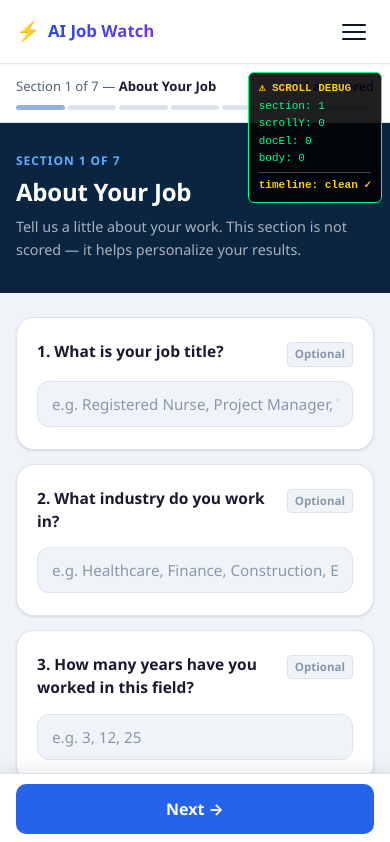
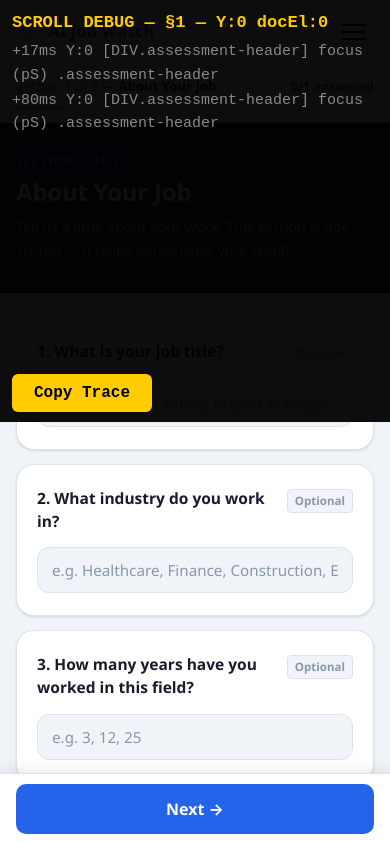
Before and after one commit to spanishgrantlee-hue/ai-job-watch, a React (Vite) app: page /assessment in a window 390 px wide. Shown: the top 842 px of the page. Built offline with nearby package versions, Linux system fonts and the light colour scheme.

Commit message:
Enlarge mobile debug panel with scroll/focus trace and Copy Trace button

```diff
--- a/src/pages/Assessment.jsx
+++ b/src/pages/Assessment.jsx
@@ -22,7 +22,22 @@ export default function Assessment() {
   const [scrollTimeline, setScrollTimeline] = useState([]);
   const { answers, setAnswers } = useAnswers();
   const navigate = useNavigate();
-  const headerRef = useRef(null); // receives programmatic focus on section change
+  const headerRef = useRef(null);
+  const scrollLogRef = useRef([]);
+  const sectionT0Ref = useRef(performance.now());
+  const logRef = useRef(null);
+
+  // Updated every render so prototype patches always call the latest closure.
+  logRef.current = (msg, isRed = false) => {
+    const t = `+${Math.round(performance.now() - sectionT0Ref.current)}ms`;
+    const ae = document.activeElement;
+    const aeStr = ae
+      ? `${ae.tagName}${ae.className ? '.' + String(ae.className).split(' ')[0] : ''}${ae.id ? '#' + ae.id : ''}`
+      : 'none';
+    const entry = { t, y: Math.round(window.scrollY), ae: aeStr, msg, isRed };
+    scrollLogRef.current = [...scrollLogRef.current, entry].slice(-10);
+    setScrollTimeline([...scrollLogRef.current]);
+  };
 
   const sectionData = sections.find(s => s.id === currentSection);
   const sectionQuestions = getQuestionsForSection(currentSection);
@@ -104,27 +119,45 @@ export default function Assessment() {
     return () => document.removeEventListener('scroll', update, { capture: true });
   }, []);
 
-  // INSTRUMENTATION: sample window.scrollY every frame for 600ms after each
-  // section change. Any non-zero reading is logged with its timestamp and the
-  // currently focused element so we can trace what is scrolling the page.
+  // Patch scrollIntoView and focus once so every call is captured in the trace.
   useEffect(() => {
+    const origSIV = Element.prototype.scrollIntoView;
+    Element.prototype.scrollIntoView = function(opts) {
+      const cls = String(this.className || '').split(' ')[0] || this.tagName;
+      logRef.current?.(`scrollIntoView .${cls}`, true);
+      return origSIV.call(this, opts);
+    };
+
+    const origFocus = HTMLElement.prototype.focus;
+    HTMLElement.prototype.focus = function(opts) {
+      const id = this.id || String(this.className || '').split(' ')[0] || this.tagName;
+      const label = opts?.preventScroll ? `focus(pS) .${id}` : `FOCUS .${id}`;
+      logRef.current?.(label, !opts?.preventScroll);
+      return origFocus.call(this, opts);
+    };
+
+    return () => {
+      Element.prototype.scrollIntoView = origSIV;
+      HTMLElement.prototype.focus = origFocus;
+    };
+  }, []);
+
+  // Sample scrollY every animation frame for 700ms after each section change.
+  useEffect(() => {
+    scrollLogRef.current = [];
     setScrollTimeline([]);
-    const t0 = performance.now();
     let prevY = Math.round(window.scrollY);
-    let log = [];
     let rafId;
 
     function sample() {
-      const t = Math.round(performance.now() - t0);
       const y = Math.round(window.scrollY);
       if (y !== prevY) {
-        const ae = document.activeElement;
-        const aeStr = ae ? `${ae.tagName}${ae.id ? '#' + ae.id : ''}` : '-';
-        log = [...log, `+${t}ms ${prevY}→${y} [${aeStr}]`];
-        setScrollTimeline(log);
+        logRef.current?.(`SCROLL ${prevY}→${y}`, true);
         prevY = y;
       }
-      if (t < 600) rafId = requestAnimationFrame(sample);
+      if (Math.round(performance.now() - sectionT0Ref.current) < 700) {
+        rafId = requestAnimationFrame(sample);
+      }
     }
 
     rafId = requestAnimationFrame(sample);
@@ -144,14 +177,16 @@ export default function Assessment() {
     if (isLastSection) {
       navigate('/results');
     } else {
-      document.activeElement?.blur(); // drop focus before section change so iOS Safari
-      setCurrentSection(s => s + 1); // doesn't scroll to keep the Next button in view
+      document.activeElement?.blur();
+      sectionT0Ref.current = performance.now();
+      setCurrentSection(s => s + 1);
       setErrors({});
     }
   }
 
   function handleBack() {
     document.activeElement?.blur();
+    sectionT0Ref.current = performance.now();
     setCurrentSection(s => s - 1);
     setErrors({});
   }
@@ -159,27 +194,56 @@ export default function Assessment() {
   return (
     <div className="assessment-page">
 
-      {/* ── TEMPORARY MOBILE DEBUG OVERLAY — remove before ship ── */}
+      {/* ── TEMPORARY MOBILE DEBUG PANEL — remove before ship ── */}
       <div style={{
-        position: 'fixed', top: '72px', right: '8px', zIndex: 9999,
-        background: 'rgba(0,0,0,0.88)', color: '#00ff88', fontFamily: 'monospace',
-        fontSize: '11px', padding: '7px 10px', borderRadius: '6px', lineHeight: '1.6',
-        border: '1px solid #00ff88', pointerEvents: 'none', maxWidth: '220px',
+        position: 'fixed', top: 0, left: 0, right: 0, height: '50vh',
+        zIndex: 99999, background: 'rgba(0,0,0,0.95)', color: '#00ff88',
+        fontFamily: 'monospace', fontSize: '15px', lineHeight: '1.55',
+        padding: '10px 12px', boxSizing: 'border-box',
+        display: 'flex', flexDirection: 'column', gap: '4px',
+        pointerEvents: 'none',
       }}>
-        <div style={{ color: '#ffcc00', fontWeight: 'bold' }}>⚠ SCROLL DEBUG</div>
-        <div>section: {currentSection}</div>
-        <div>scrollY: {scrollDebug?.winY ?? '…'}</div>
-        <div>docEl: {scrollDebug?.docElTop ?? '…'}</div>
-        <div>body: {scrollDebug?.bodyTop ?? '…'}</div>
-        <div style={{ marginTop: '4px', borderTop: '1px solid #444', paddingTop: '4px',
-          color: '#ffcc00', fontWeight: 'bold' }}>
-          {scrollTimeline.length === 0 ? 'timeline: clean ✓' : 'SCROLL TRACE:'}
+        {/* Header row */}
+        <div style={{ color: '#ffcc00', fontWeight: 'bold', fontSize: '17px', flexShrink: 0 }}>
+          SCROLL DEBUG — §{currentSection} — Y:{scrollDebug?.winY ?? '…'} docEl:{scrollDebug?.docElTop ?? '…'}
         </div>
-        {scrollTimeline.map((entry, i) => (
-          <div key={i} style={{ color: '#ff6b6b', wordBreak: 'break-all' }}>{entry}</div>
-        ))}
+
+        {/* Event log */}
+        <div style={{ flex: 1, overflowY: 'auto', display: 'flex', flexDirection: 'column', gap: '2px' }}>
+          {scrollTimeline.length === 0
+            ? <div style={{ color: '#555' }}>no events yet (last 10 shown)</div>
+            : scrollTimeline.map((e, i) => (
+              <div key={i} style={{
+                color: e.isRed ? '#ff5555' : '#888888',
+                wordBreak: 'break-all',
+              }}>
+                {e.t} Y:{e.y} [{e.ae}] {e.msg}
+              </div>
+            ))
+          }
+        </div>
+
+        {/* Copy button — needs pointer events */}
+        <button
+          onClick={() => {
+            const lines = [
+              `Section:${currentSection} scrollY:${scrollDebug?.winY ?? '?'} docEl:${scrollDebug?.docElTop ?? '?'}`,
+              '---',
+              ...scrollTimeline.map(e => `${e.t} Y:${e.y} [${e.ae}] ${e.msg}`),
+            ];
+            navigator.clipboard?.writeText(lines.join('\n')).catch(() => {});
+          }}
+          style={{
+            pointerEvents: 'auto', flexShrink: 0, alignSelf: 'flex-start',
+            padding: '10px 22px', background: '#ffcc00', color: '#000',
+            border: 'none', borderRadius: '6px', fontSize: '16px',
+            fontWeight: 'bold', cursor: 'pointer',
+          }}
+        >
+          Copy Trace
+        </button>
       </div>
-      {/* ── END DEBUG OVERLAY ── */}
+      {/* ── END DEBUG PANEL ── */}
 
       <Helmet>
         <title>AI Job Risk Assessment | AI Job Watch</title>
```
